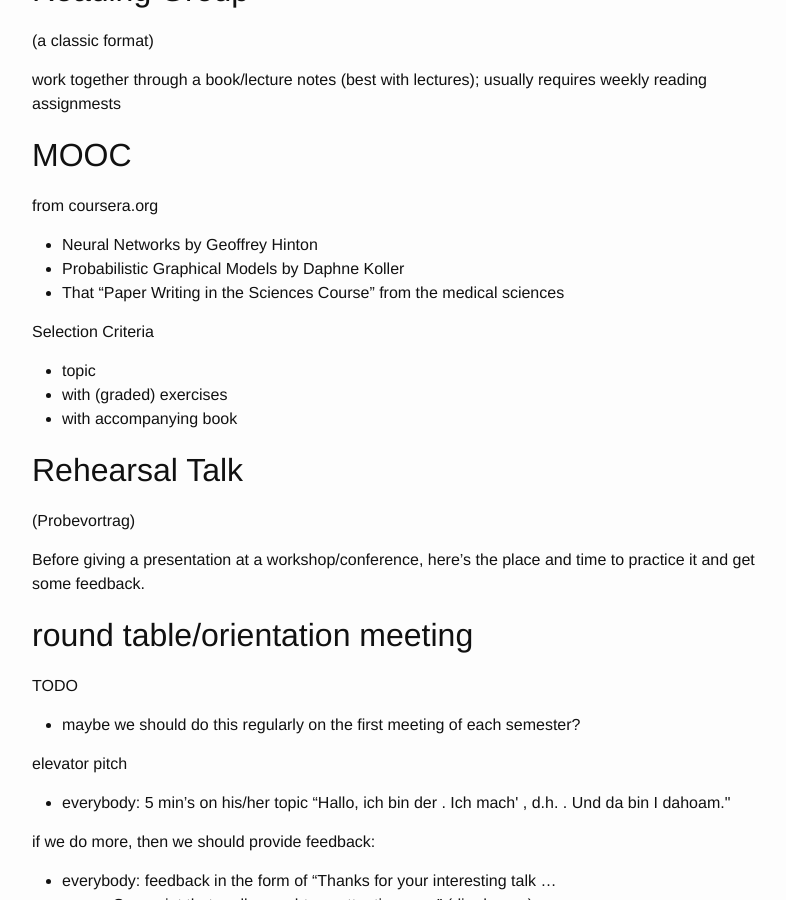
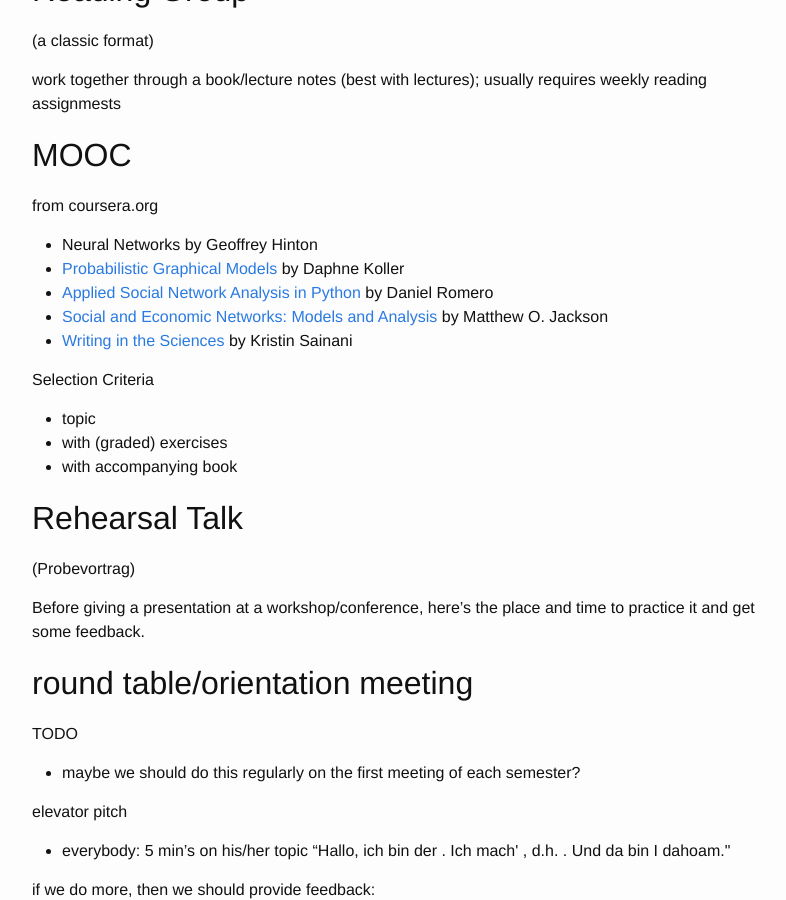
Before and after one commit to PGBBS/pgbbs.github.io, a Jekyll site: the page built from _pages/brown-bag.md, in a window 1280 px wide and 900 px high, scrolled down 2079 px. Shown: the whole window, without its empty margins (238-1024 px from the left). Built offline with Jekyll 4.4.1, drawn with Linux system fonts in a browser that asks for light colours.

Commit message:
add links to MOOCs and more for social network analysis

```diff
--- a/_pages/brown-bag.md
+++ b/_pages/brown-bag.md
@@ -89,9 +89,12 @@ usually requires weekly reading assignmests
 
 from coursera.org
 - Neural Networks by Geoffrey Hinton
-- Probabilistic Graphical Models by Daphne Koller
-- That "Paper Writing in the Sciences Course" from the medical
-  sciences
+- [Probabilistic Graphical Models](https://www.coursera.org/learn/probabilistic-graphical-models) by Daphne Koller
+- [Applied Social Network Analysis in Python](https://www.coursera.org/learn/python-social-network-analysis)
+  by Daniel Romero
+- [Social and Economic Networks: Models and Analysis](https://www.coursera.org/learn/social-economic-networks)
+  by Matthew O. Jackson
+- [Writing in the Sciences](http://sciwrite.class.stanford.edu/) by Kristin Sainani
 
 Selection Criteria
 - topic
```
